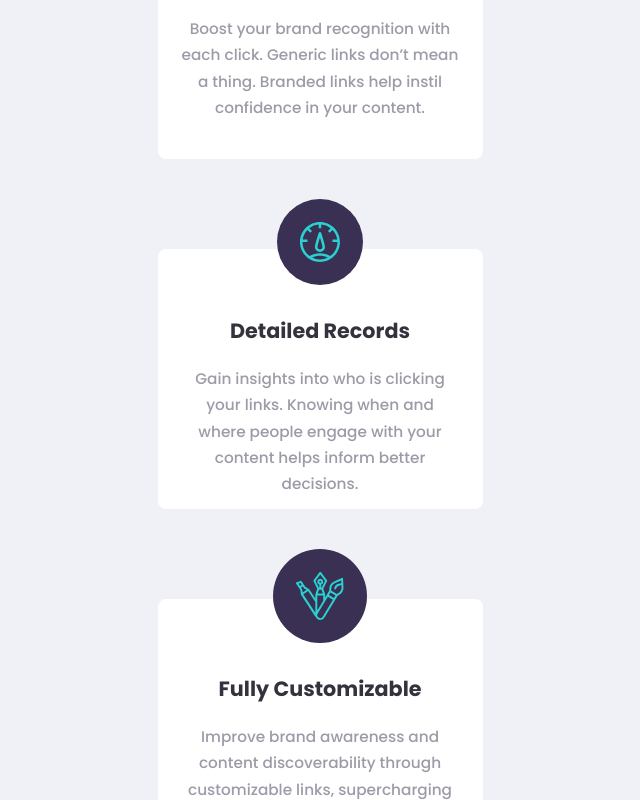
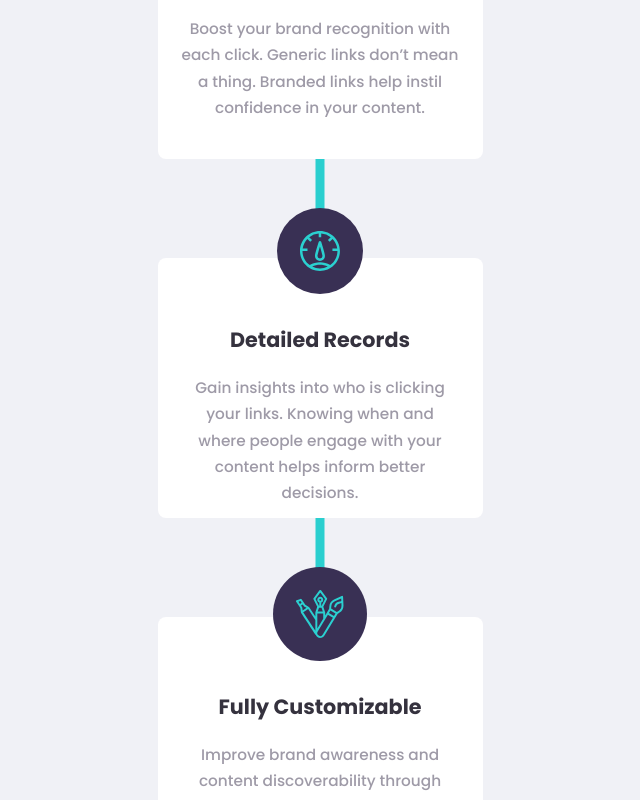
Before and after one commit to DariusMatthews/shorty_landing_page, a React (Create React App) app: page / in a window 1280 px wide. Shown: the part 1340-2140 px from the top of the page, without its empty margins (320-960 px from the left). Built offline with nearby package versions, Linux system fonts and the light colour scheme.

Commit message:
finished main section

```diff
--- a/src/components/main/Main.jsx
+++ b/src/components/main/Main.jsx
@@ -9,25 +9,31 @@ import CustomizePic from '../../images/icon-fully-customizable.svg'
 export default function Main() {
   return (
     <div className="main">
+
+      {/* main url card */}
       <div>
         <UrlCard />
       </div>
+
+      {/* main text content */}
       <div className="main__text">
         <h1 className="main__header">Advanced Statistics</h1>
         <p className="main__content">Track how your links are performing across the web with our advanced statistics dashboard.</p>
       </div>
+
+      {/* main content cards w/ line connector */}
       <ContentCard
         imgSrc={BrandPic}
         cardTitle={CardContent[0].title}
         cardText={CardContent[0].text}
       />
-      {/* <hr /> */}
+      <div className="main__bar" />
       <ContentCard
         imgSrc={DetailPic}
         cardTitle={CardContent[1].title}
         cardText={CardContent[1].text}
       />
-      {/* <hr /> */}
+      <div className="main__bar" />
       <ContentCard
         imgSrc={CustomizePic}
         cardTitle={CardContent[2].title}
--- a/src/scss/1-components/cards/_contentCard.scss
+++ b/src/scss/1-components/cards/_contentCard.scss
@@ -9,6 +9,7 @@
   padding: 0 1.3rem 2rem;
   margin-bottom: 5rem;
   border-radius: 8px;
+  z-index: 2;
 
   &__imgContainer {
     position: relative;
--- a/src/scss/1-components/main/_main.scss
+++ b/src/scss/1-components/main/_main.scss
@@ -20,4 +20,13 @@
   &__content {
     color: $GreyViolet;
   }
+
+  &__bar {
+    height: .5rem;
+    width: 260px;
+    margin: 0 auto;
+    background-color: $Cyan;
+    transform: translate(0) rotate(90deg);
+    z-index: 1;
+  }
 }
```
